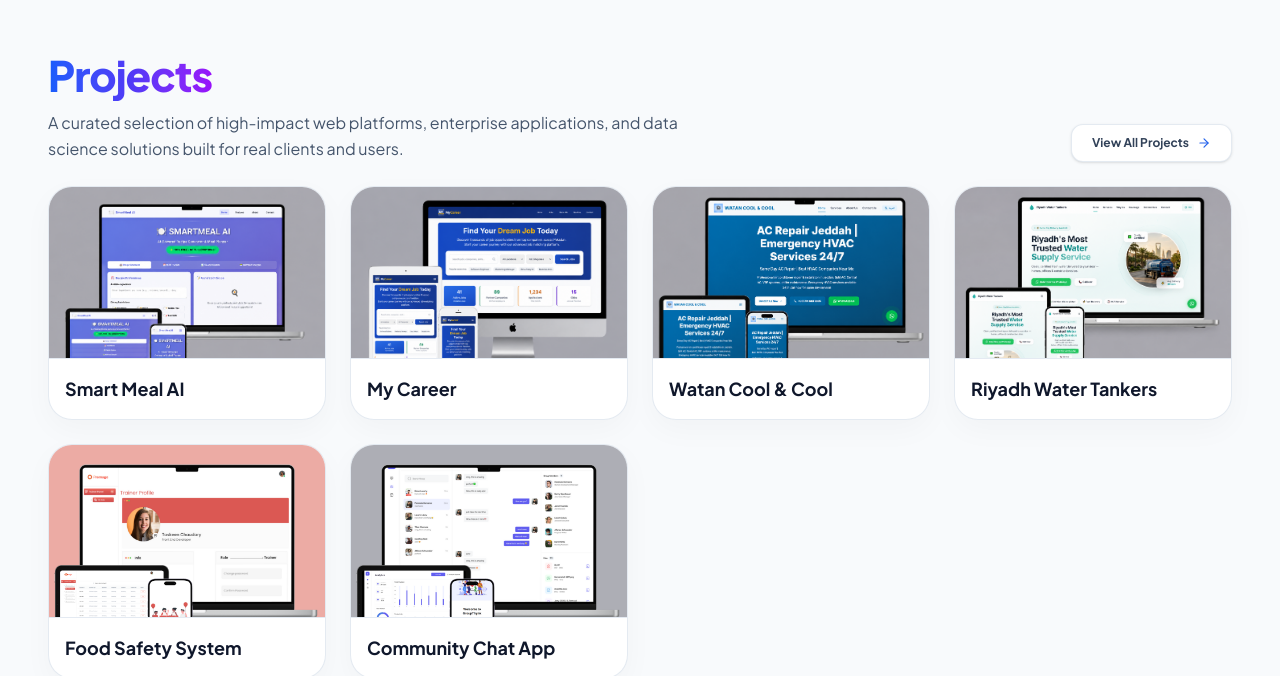
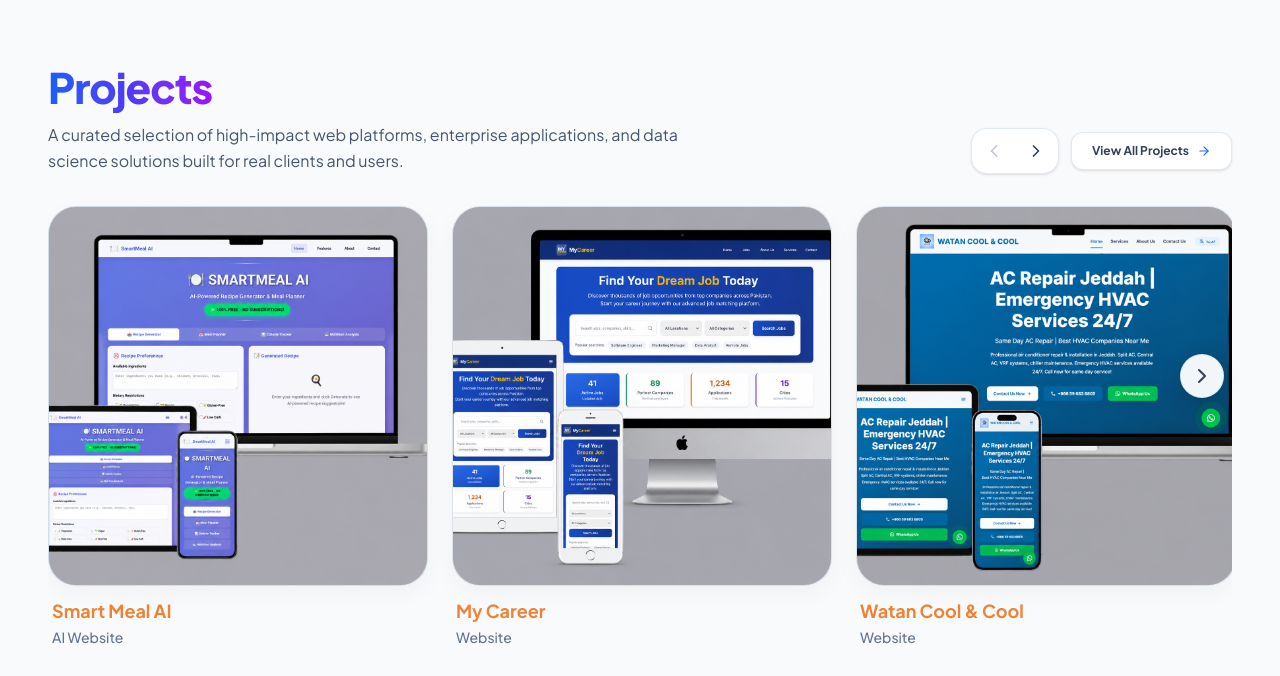
Before and after one commit to manshahussain5/Portfolio-ManshaHussain, a Next.js app: page / in a window 1280 px wide. Shown: the part 2444-3120 px from the top of the page. Built offline with nearby package versions, Linux system fonts and the light colour scheme.

Commit message:
Arrange projects in single line horizontal scroller with square mockup boxes and orange titles

```diff
--- a/src/app/globals.css
+++ b/src/app/globals.css
@@ -45,6 +45,15 @@
   ::-webkit-scrollbar-thumb:hover {
     background: #2563eb;
   }
+}
+
+/* Hide scrollbars for smooth carousels */
+.scrollbar-none::-webkit-scrollbar {
+  display: none;
+}
+.scrollbar-none {
+  -ms-overflow-style: none;
+  scrollbar-width: none;
 }
 
 /* Glass & Shiny Luster Utilities */
--- a/src/components/Projects.tsx
+++ b/src/components/Projects.tsx
@@ -1,19 +1,126 @@
 "use client";
 
-import React from "react";
+import React, { useRef, useState, useEffect, useCallback } from "react";
 import Image from "next/image";
-import { ArrowRight } from "lucide-react";
+import { ArrowRight, ChevronLeft, ChevronRight, Eye } from "lucide-react";
 import { portfolioData } from "@/data/portfolioData";
 import AnimatedHeading from "@/components/AnimatedHeading";
 
+// Canvas background colors matching the mockups
+const projectBgMap: Record<string, string> = {
+  "smart-meal-ai": "#BAC4D8",
+  "my-career": "#CFD5DF",
+  "watan-cool": "#CCD2DC",
+  "riyadh-water": "#D2D8E2",
+  "food-safety-system": "#ECABA4",
+  "community-chat-app": "#4A586E",
+};
+
 export default function Projects() {
+  const scrollContainerRef = useRef<HTMLDivElement>(null);
+  const [canScrollLeft, setCanScrollLeft] = useState(false);
+  const [canScrollRight, setCanScrollRight] = useState(true);
+
+  // Mouse drag-to-scroll state
+  const [isDown, setIsDown] = useState(false);
+  const [startX, setStartX] = useState(0);
+  const [scrollStartLeft, setScrollStartLeft] = useState(0);
+  const [hasDragged, setHasDragged] = useState(false);
+
+  // Check scroll boundary to toggle button states
+  const updateScrollState = useCallback(() => {
+    if (scrollContainerRef.current) {
+      const { scrollLeft, scrollWidth, clientWidth } = scrollContainerRef.current;
+      setCanScrollLeft(scrollLeft > 10);
+      setCanScrollRight(scrollLeft + clientWidth < scrollWidth - 10);
+    }
+  }, []);
+
+  useEffect(() => {
+    const el = scrollContainerRef.current;
+    if (!el) return;
+    updateScrollState();
+    el.addEventListener("scroll", updateScrollState, { passive: true });
+    window.addEventListener("resize", updateScrollState);
+    return () => {
+      el.removeEventListener("scroll", updateScrollState);
+      window.removeEventListener("resize", updateScrollState);
+    };
+  }, [updateScrollState]);
+
+  // Smooth scroll handler
+  const scroll = (direction: "left" | "right") => {
+    if (scrollContainerRef.current) {
+      const cardWidth = 390; // Approximate card width + gap
+      scrollContainerRef.current.scrollBy({
+        left: direction === "left" ? -cardWidth : cardWidth,
+        behavior: "smooth",
+      });
+    }
+  };
+
+  // Drag-to-scroll handlers for desktop
+  const handleMouseDown = (e: React.MouseEvent) => {
+    if (!scrollContainerRef.current) return;
+    setIsDown(true);
+    setHasDragged(false);
+    setStartX(e.pageX - scrollContainerRef.current.offsetLeft);
+    setScrollStartLeft(scrollContainerRef.current.scrollLeft);
+  };
+
+  const handleMouseLeave = () => {
+    setIsDown(false);
+  };
+
+  const handleMouseUp = () => {
+    setIsDown(false);
+  };
+
+  const handleMouseMove = (e: React.MouseEvent) => {
+    if (!isDown || !scrollContainerRef.current) return;
+    e.preventDefault();
+    const x = e.pageX - scrollContainerRef.current.offsetLeft;
+    const walk = (x - startX) * 1.5;
+    if (Math.abs(walk) > 5) {
+      setHasDragged(true);
+    }
+    scrollContainerRef.current.scrollLeft = scrollStartLeft - walk;
+  };
+
   return (
-    <section id="projects" className="relative scroll-mt-[70px] pt-16 pb-10 lg:py-4 xl:py-6 lg:min-h-[calc(100dvh-70px)] lg:flex lg:flex-col lg:justify-center w-full max-w-[1600px] mx-auto px-4 sm:px-6 lg:px-10 xl:px-12">
-      {/* Section Header */}
+    <section
+      id="projects"
+      className="relative scroll-mt-[70px] pt-16 pb-12 lg:py-6 lg:min-h-[calc(100dvh-70px)] lg:flex lg:flex-col lg:justify-center w-full max-w-[1650px] mx-auto px-4 sm:px-6 lg:px-10 xl:px-12"
+    >
+      {/* Section Header with Scrolling Controls */}
       <AnimatedHeading
         title="Projects"
         subtitle="A curated selection of high-impact web platforms, enterprise applications, and data science solutions built for real clients and users."
         rightElement={
+          <div className="flex items-center gap-3">
+            {/* Left & Right Chevron Navigation Controls */}
+            <div className="hidden sm:flex items-center gap-1.5 p-1 bg-white border border-slate-200/90 rounded-2xl shadow-sm">
+              <button
+                type="button"
+                onClick={() => scroll("left")}
+                disabled={!canScrollLeft}
+                aria-label="Scroll projects left"
+                className="w-9 h-9 rounded-xl flex items-center justify-center text-slate-700 hover:text-slate-900 hover:bg-slate-100 disabled:opacity-30 disabled:hover:bg-transparent disabled:cursor-not-allowed transition-all duration-200"
+              >
+                <ChevronLeft className="w-5 h-5" />
+              </button>
+              <button
+                type="button"
+                onClick={() => scroll("right")}
+                disabled={!canScrollRight}
+                aria-label="Scroll projects right"
+                className="w-9 h-9 rounded-xl flex items-center justify-center text-slate-700 hover:text-slate-900 hover:bg-slate-100 disabled:opacity-30 disabled:hover:bg-transparent disabled:cursor-not-allowed transition-all duration-200"
+              >
+                <ChevronRight className="w-5 h-5" />
+              </button>
+            </div>
+
+            {/* View All Projects on GitHub */}
             <a
               href={portfolioData.personal.socials.github}
               target="_blank"
@@ -23,39 +130,99 @@
               <span>View All Projects</span>
               <ArrowRight className="w-3.5 h-3.5 text-[#2563EB] group-hover:translate-x-1 transition-transform" />
             </a>
+          </div>
         }
         className="mb-4 lg:mb-6"
       />
 
-      {/* Projects Grid: 4 columns on desktop with minimalist cards (image + title) */}
-      <div className="grid grid-cols-1 sm:grid-cols-2 lg:grid-cols-4 gap-5 sm:gap-6">
-        {portfolioData.projects.map((project) => (
+      {/* Scroller Container Area */}
+      <div className="relative group/scroller">
+        {/* Floating Left Scroll Button (Desktop) */}
+        {canScrollLeft && (
+          <button
+            type="button"
+            onClick={() => scroll("left")}
+            aria-label="Scroll left"
+            className="hidden md:flex absolute left-2 top-[38%] -translate-y-1/2 z-20 w-11 h-11 rounded-full bg-white/95 backdrop-blur-md shadow-[0_4px_20px_rgba(0,0,0,0.15)] border border-slate-200/90 items-center justify-center text-slate-700 hover:text-[#2563EB] hover:scale-110 active:scale-95 transition-all duration-200"
+          >
+            <ChevronLeft className="w-6 h-6" />
+          </button>
+        )}
+
+        {/* Floating Right Scroll Button (Desktop) */}
+        {canScrollRight && (
+          <button
+            type="button"
+            onClick={() => scroll("right")}
+            aria-label="Scroll right"
+            className="hidden md:flex absolute right-2 top-[38%] -translate-y-1/2 z-20 w-11 h-11 rounded-full bg-white/95 backdrop-blur-md shadow-[0_4px_20px_rgba(0,0,0,0.15)] border border-slate-200/90 items-center justify-center text-slate-700 hover:text-[#2563EB] hover:scale-110 active:scale-95 transition-all duration-200"
+          >
+            <ChevronRight className="w-6 h-6" />
+          </button>
+        )}
+
+        {/* Horizontal Scrolling Track */}
+        <div
+          ref={scrollContainerRef}
+          onMouseDown={handleMouseDown}
+          onMouseLeave={handleMouseLeave}
+          onMouseUp={handleMouseUp}
+          onMouseMove={handleMouseMove}
+          className={`flex flex-nowrap overflow-x-auto scrollbar-none snap-x snap-mandatory gap-5 sm:gap-6 pt-2 pb-5 px-1 scroll-smooth select-none ${
+            isDown ? "cursor-grabbing" : "cursor-grab"
+          }`}
+        >
+          {portfolioData.projects.map((project) => {
+            const bgColor = projectBgMap[project.id] || "#D2D8E2";
+
+            return (
               <a
                 key={project.id}
                 href={project.liveUrl || project.githubUrl}
                 target="_blank"
                 rel="noopener noreferrer"
-            className="group relative rounded-2xl sm:rounded-3xl bg-white border border-slate-200/90 hover:border-[#2563EB]/50 overflow-hidden transition-all duration-300 hover:-translate-y-1.5 shadow-[0_10px_30px_rgba(0,0,0,0.03)] hover:shadow-[0_20px_45px_-10px_rgba(37,99,235,0.18)] flex flex-col cursor-pointer"
+                onClick={(e) => {
+                  if (hasDragged) {
+                    e.preventDefault();
+                  }
+                }}
+                className="w-[280px] xs:w-[320px] sm:w-[350px] md:w-[380px] shrink-0 snap-start flex flex-col group cursor-pointer"
               >
-            {/* Project Image Container */}
-            <div className="relative aspect-[16/10] w-full overflow-hidden bg-slate-100 border-b border-slate-200/80">
+                {/* Square Mockup Box */}
+                <div
+                  style={{ backgroundColor: bgColor }}
+                  className="relative aspect-square w-full rounded-[28px] overflow-hidden border border-slate-200/70 shadow-[0_8px_25px_rgba(0,0,0,0.04)] group-hover:shadow-[0_20px_45px_rgba(0,0,0,0.14)] transition-all duration-300 group-hover:-translate-y-1.5"
+                >
                   <Image
                     src={project.image}
-                alt={`Screenshot and interactive preview of ${project.title}`}
+                    alt={`Screenshot and preview of ${project.title}`}
                     fill
-                className="object-cover object-top transition-transform duration-500 group-hover:scale-105"
-                sizes="(max-width: 640px) 100vw, (max-width: 1024px) 50vw, 25vw"
+                    className="object-cover object-center transition-transform duration-500 group-hover:scale-105"
+                    sizes="(max-width: 640px) 320px, 400px"
+                    draggable={false}
                   />
+
+                  {/* Centered Eye Preview Badge on Hover */}
+                  <div className="absolute inset-0 bg-slate-900/10 backdrop-blur-[1.5px] opacity-0 group-hover:opacity-100 transition-opacity duration-300 flex items-center justify-center pointer-events-none">
+                    <div className="w-14 h-14 rounded-2xl bg-[#0F3D78] shadow-xl flex items-center justify-center transform scale-90 group-hover:scale-100 transition-all duration-300 border border-white/20">
+                      <Eye className="w-6 h-6 text-[#F08234]" />
+                    </div>
+                  </div>
                 </div>
 
-            {/* Project Title Bar */}
-            <div className="p-3.5 sm:p-4">
-              <h3 className="text-base sm:text-lg font-bold text-slate-900 group-hover:text-[#2563EB] transition-colors truncate">
+                {/* Project Title and Category Underneath the Box */}
+                <div className="pt-3.5 px-1 flex flex-col">
+                  <h3 className="text-base sm:text-lg font-bold text-[#F08234] group-hover:text-[#EA580C] transition-colors leading-tight">
                     {project.title}
                   </h3>
+                  <p className="text-xs sm:text-sm font-medium text-slate-500 mt-1">
+                    {project.category}
+                  </p>
                 </div>
               </a>
-        ))}
+            );
+          })}
+        </div>
       </div>
     </section>
   );
```
Lines whose indentation alone changed are shown as unchanged.
